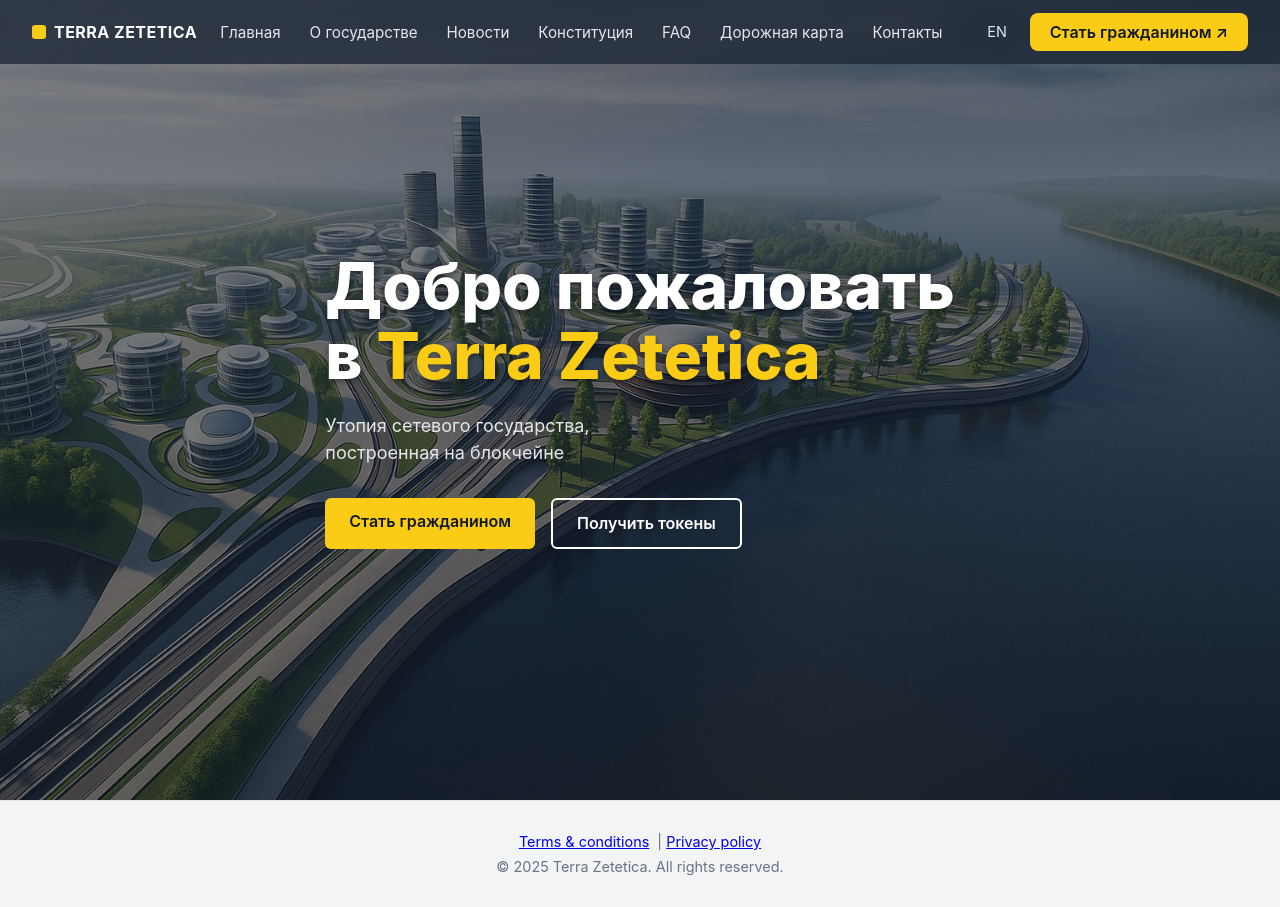
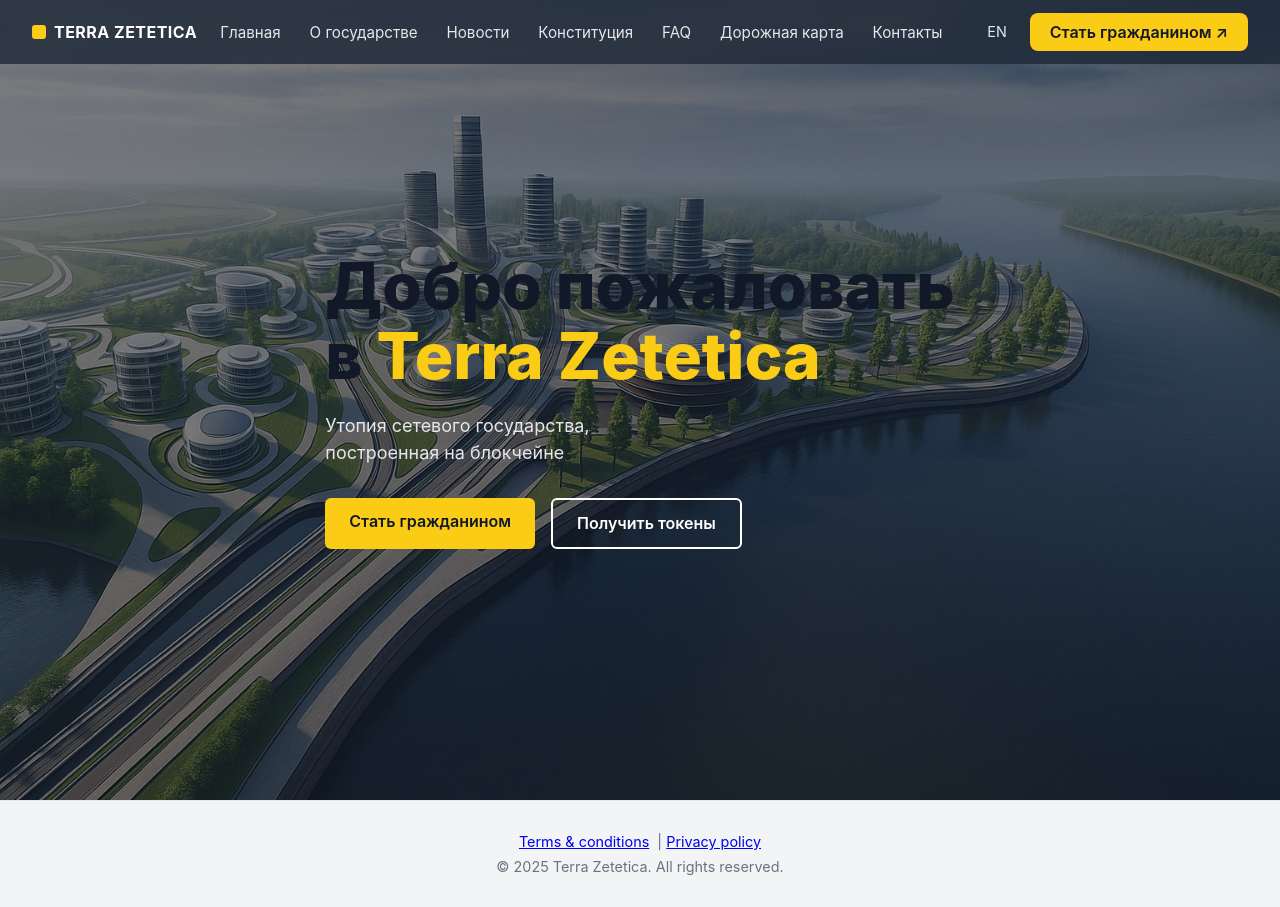
Before and after one commit to kardinalmarkov/terra-zetetica, a Next.js app: page / in a window 1280 px wide. Built offline with nearby package versions, Linux system fonts and the light colour scheme.

Commit message:
Update globals.css

```diff
--- a/styles/globals.css
+++ b/styles/globals.css
@@ -6,9 +6,10 @@
 }
 .wrapper h1{margin-bottom:1rem;font-size:2rem}
 
-h1, h2, h3 {
-  color: #fff;
-  text-shadow: 0 2px 6px rgba(0,0,0,0.5);
+/* Сделать все заголовки чёрными без теней */
+h1, h2, h3, h4, h5 {
+  color: #111827;      /* или любой тёмный HEX */
+  text-shadow: none !important;
 }
 
 
```
